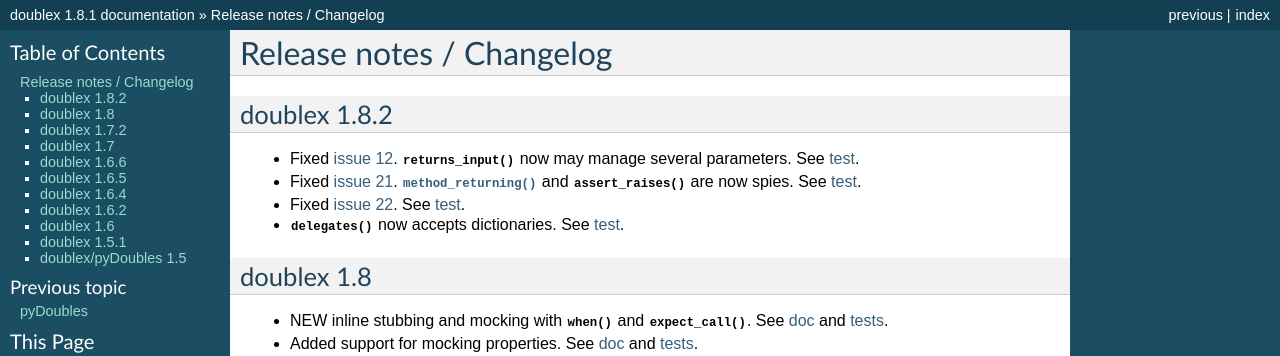
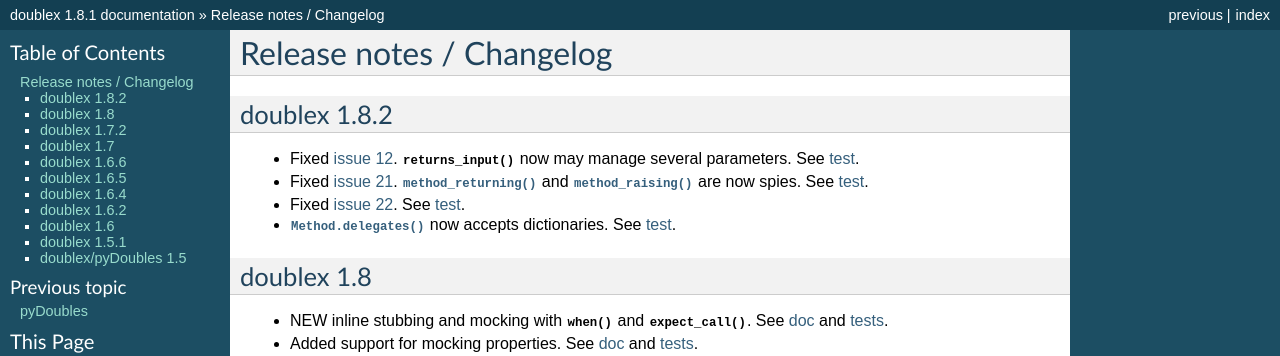
Before and after one commit to davidvilla/python-doublex, a Sphinx documentation site: the page built from docs/release-notes.rst, in a window 1280 px wide. Shown: the top 356 px of the page. Built offline with Sphinx 7.4.7, drawn with Linux system fonts in a browser that asks for light colours.

Commit message:
doc fixes

```diff
--- a/CHANGES.rst
+++ b/CHANGES.rst
@@ -5,7 +5,7 @@
 - Bug fixed: https://bitbucket.org/DavidVilla/python-doublex/issue/22
 - returns_input() may return several parameters, fixes
 - delegates() accepts dictionaries.
-- method_returning() and assert_raises() are now spies:
+- method_returning() and method_raising() are now spies:
   https://bitbucket.org/DavidVilla/python-doublex/issue/21
 
 
--- a/docs/release-notes.rst
+++ b/docs/release-notes.rst
@@ -5,9 +5,9 @@
 -------------
 
 * Fixed `issue 12`__. :py:func:`returns_input` now may manage several parameters. See `test`__.
-* Fixed `issue 21`__. :py:func:`method_returning` and :py:func:`assert_raises` are now spies. See `test`__.
+* Fixed `issue 21`__. :py:func:`method_returning` and :py:func:`method_raising` are now spies. See `test`__.
 * Fixed `issue 22`__. See `test`__.
-* :py:func:`delegates` now accepts dictionaries. See `test`__.
+* :py:func:`Method.delegates` now accepts dictionaries. See `test`__.
 
 __ https://bitbucket.org/DavidVilla/python-doublex/issue/12
 __ https://bitbucket.org/DavidVilla/python-doublex/src/283adb2abef49be5f87bf58ccb83b3a313849c33/doublex/test/unit_tests.py?at=default#cl-116
```
